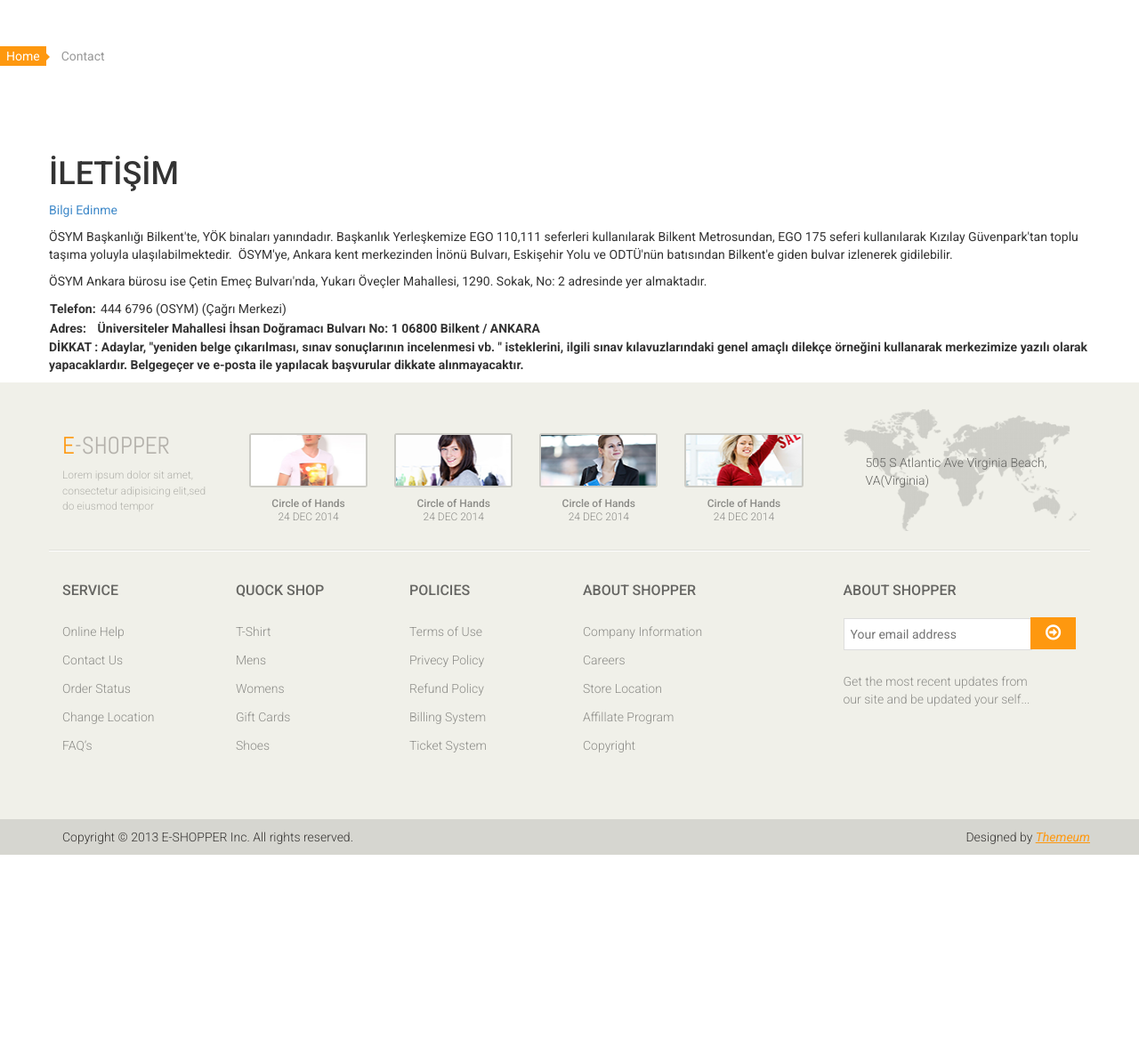
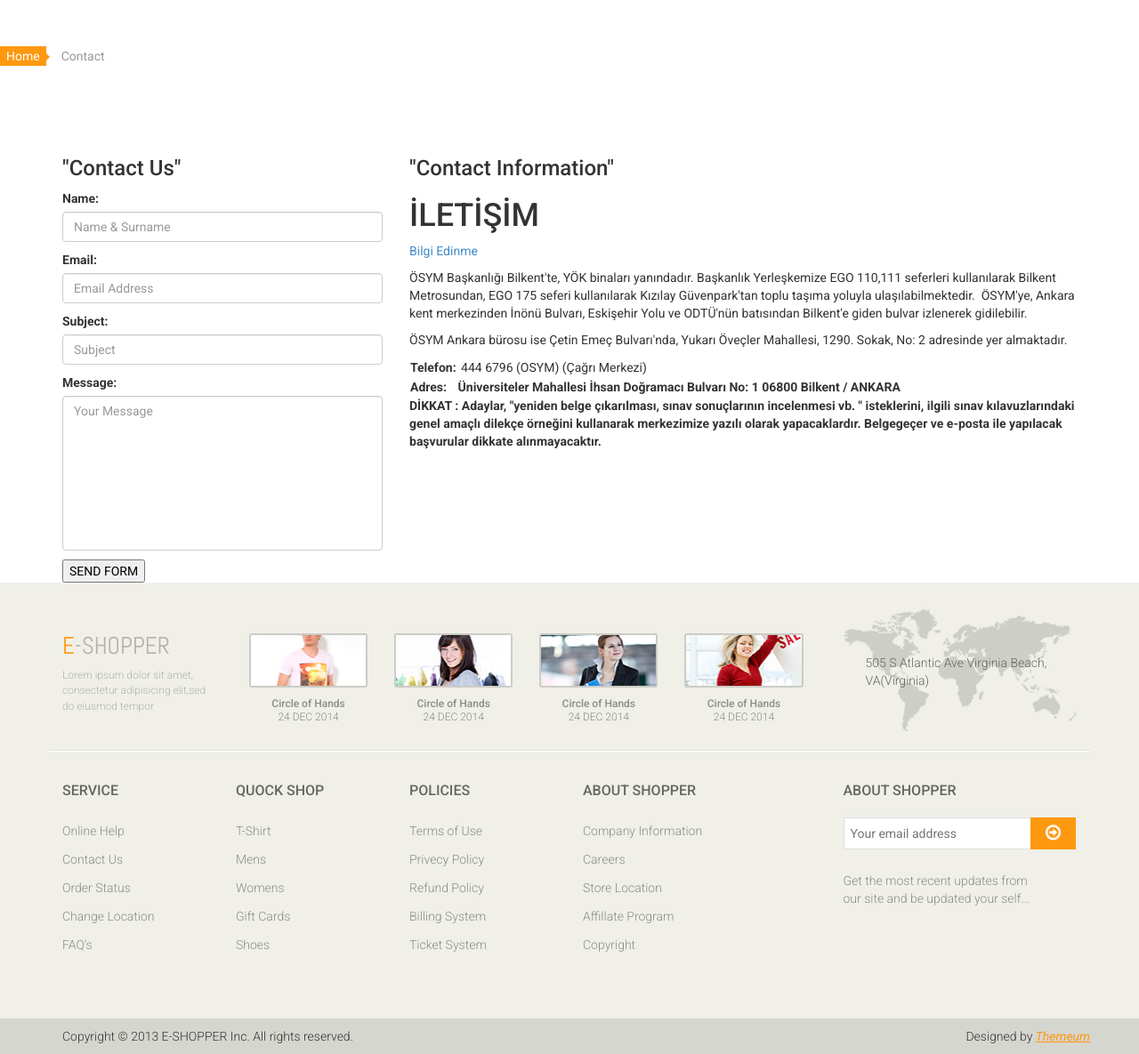
Before and after one commit to enesgokhanozcan/Python-Django-Aracalimsatimilan, a Django app: page /contact/ in a window 1280 px wide. Shown: the part 212-1397 px from the top of the page at 89% size. Before the commit the page ends 1173 px from the top, so only its background shows below. Run offline with Django 3.2, Linux system fonts and the light colour scheme; data comes from the database, SQL or seed files in the repository; both versions use the stored data as it was after the commit; some libraries are stand-ins or nearby versions.

Commit message:
contact form added.

```diff
--- a/home/models.py
+++ b/home/models.py
@@ -2,6 +2,9 @@ from ckeditor_uploader.fields import RichTextUploadingField
 from django.db import models
 
 # Create your models here.
+from django.forms import ModelForm,TextInput,Textarea
+
+
 class Setting(models.Model):
     STATUS = (
         ('TRUE', 'EVET'),
@@ -31,3 +34,33 @@ class Setting(models.Model):
     update_at = models.DateTimeField(auto_now=True)
     def __str__(self):
         return self.title
+
+
+class ContactFormMessage(models.Model):
+    STATUS = (
+        ('New', 'New'),
+        ('Read', 'Read'),
+        ('Closed', 'Closed'),
+    )
+    name = models.CharField(blank=True,max_length=20)
+    email = models.CharField(blank=True, max_length=50)
+    subject = models.CharField(blank=True,max_length=50)
+    message = models.CharField(blank=True, max_length=250)
+    status = models.CharField(max_length=10, choices=STATUS,default='New')
+    ip = models.CharField(blank=True, max_length=20)
+    note = models.CharField(blank=True, max_length=100)
+    create_at = models.DateTimeField(auto_now_add=True)
+    update_at = models.DateTimeField(auto_now=True)
+    def __str__(self):
+        return self.name
+
+class ContactForm(ModelForm):
+    class Meta:
+        model = ContactFormMessage
+        fields = ['name','email','subject','message']
+        widgets = {
+            'name':TextInput(attrs={'class':'form-control','placeholder':'Name & Surname'}),
+            'subject': TextInput(attrs={'class': 'form-control', 'placeholder': 'Subject'}),
+            'email': TextInput(attrs={'class': 'form-control', 'placeholder': 'Email Address'}),
+            'message': Textarea(attrs={'class': 'form-control', 'placeholder': 'Your Message','rows':'8'}),
+        }
--- a/home/templates/contact.html
+++ b/home/templates/contact.html
@@ -14,13 +14,60 @@
 				  <li class="active">Contact</li>
 				</ol>
     </div><!--/breadcrums-->
+   <!-- section -->
     <div class="section">
+        <!-- container -->
         <div class="container">
+            <!-- row -->
             <div class="row">
-                {{ setting.contact | safe }}
+
+                <div class="col-md-4">
+
+                    <div class="billing-details">
+
+                        <div class="section-title">
+                            <h3 class="title">"Contact Us"</h3>
+
+                            {% if messages %}
+                                {% for message in messages %}
+                                    <div class="alert alert-{{message.tags}}" role="alert">
+                                        {{ message }}
+                                    </div>
+                                {% endfor %}
+                            {% endif %}
+
+                        </div>
+                        <form id="checkout-form" class="clearfix" method="post">
+                            {% csrf_token %}
+                            {{ form.as_p }}
+                            <input type="submit" value="SEND FORM">
+                        </form>
+                    </div>
+
+                </div>
+
+                <div class="col-md-8">
+                    <div class="shiping-methods">
+                        <div class="section-title">
+                            <h3 class="title">"Contact Information"</h3>
+                        </div>
+                        <div >
+                            {{ setting.contact|safe }}
+                        </div>
+
+                    </div>
+                </div>
+
+
+
+
             </div>
+            <!-- /row -->
         </div>
+        <!-- /container -->
     </div>
+    <!-- /section -->
+
 
 
 
--- a/home/views.py
+++ b/home/views.py
@@ -1,8 +1,9 @@
-from django.http import HttpResponse
+from django.http import HttpResponse, HttpResponseRedirect
 from django.shortcuts import render
+from django.contrib import messages
 
 # Create your views here.
-from home.models import Setting
+from home.models import Setting, ContactFormMessage, ContactForm
 
 
 def index(request):
@@ -18,6 +19,20 @@ def references(request):
     context={'setting':setting}
     return render(request, 'references.html', context)
 def contact(request):
+    if request.method == 'POST':  # check post
+        form = ContactForm(request.POST)
+        if form.is_valid():
+            data = ContactFormMessage()  # create relation with model
+            data.name = form.cleaned_data['name']  # get form input data
+            data.email = form.cleaned_data['email']
+            data.subject = form.cleaned_data['subject']
+            data.message = form.cleaned_data['message']
+            data.ip = request.META.get('REMOTE_ADDR')
+            data.save()  # save data to table
+            messages.success(request, "Your message has been sent successfully... Thank you for your message.")
+            return HttpResponseRedirect('/contact')
+
     setting = Setting.objects.get(pk=1)
-    context={'setting':setting}
+    form=ContactForm
+    context={'setting':setting,'form':form}
     return render(request, 'contact.html', context)
```
Also changed, not shown: home/admin.py (+7 -1 lines), db.sqlite3, home/migrations/0003_auto_20210509_1908.py (added), product/migrations/0005_auto_20210509_1908.py (added).
